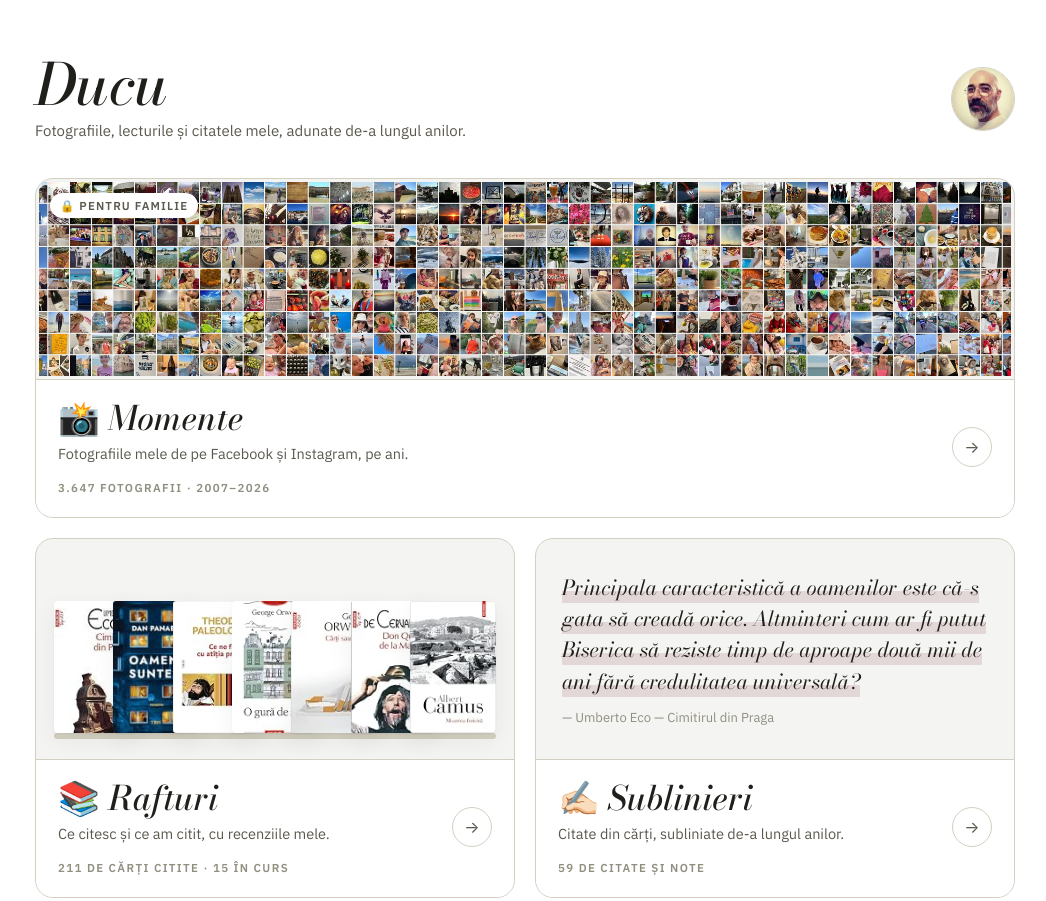
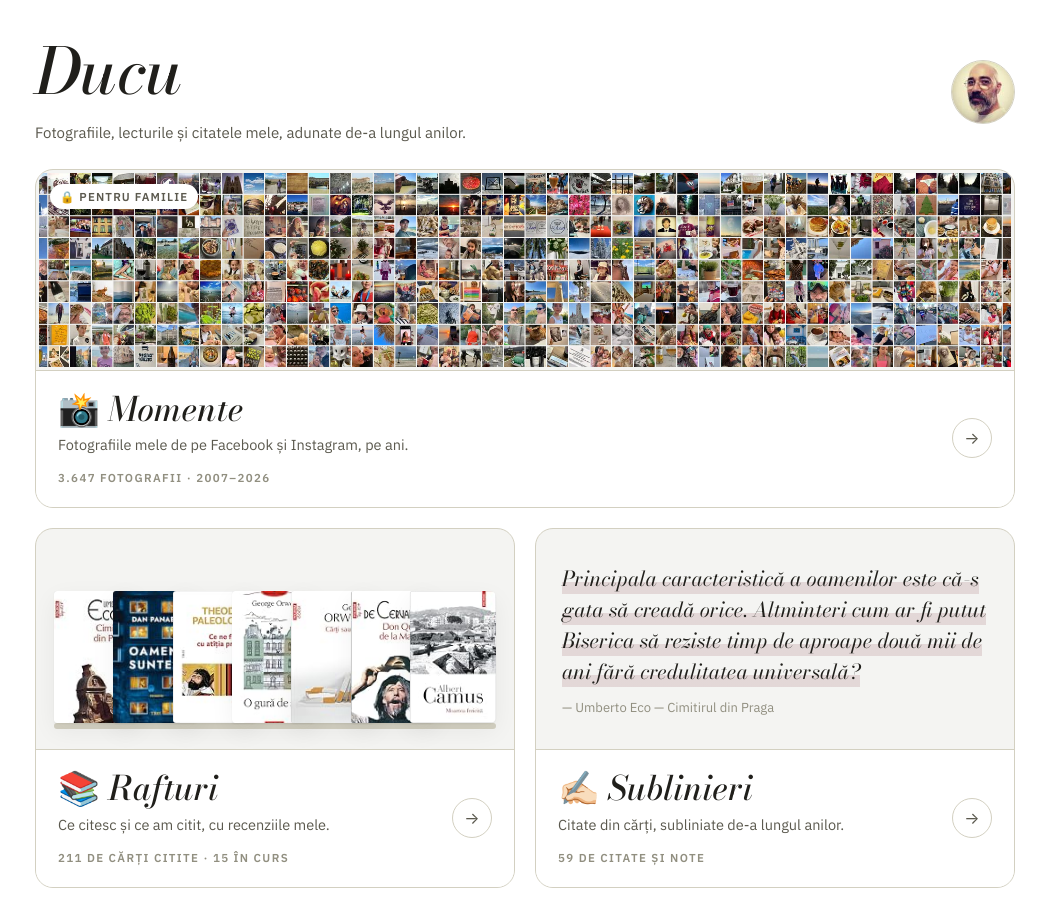
Before and after one commit to ducu/ducu.github.io, a plain HTML site: page index.html in a window 1280 px wide. Shown: the top 901 px of the page, without its empty margins (115-1161 px from the left). Drawn offline with nearby package versions, Linux system fonts and the light colour scheme.

Commit message:
Antet aliniat pe toate paginile: subtitlu pe toată lățimea, aceleași spații
Co-Authored-By: Claude Opus 5.5 <noreply@anthropic.com>

```diff
--- a/index.html
+++ b/index.html
@@ -69,7 +69,7 @@
 
   header.masthead {
     display: flex; align-items: center; justify-content: space-between; gap: 18px;
-    padding: 56px 0 36px;
+    padding: 40px 0 24px;
   }
   .avatar {
     flex: none; width: 64px; height: 64px; border-radius: 50%;
@@ -78,9 +78,9 @@
   h1 {
     font-family: var(--font-display); font-variation-settings: 'opsz' 18;
     font-weight: 500; font-style: italic;
-    font-size: clamp(2.6rem, 8vw, 3.6rem); line-height: 1; margin: 0 0 6px;
+    font-size: clamp(2.6rem, 9vw, 4rem); line-height: 0.98; margin: 0 0 18px;
   }
-  .dek { font-size: 15px; line-height: 1.5; color: var(--ink-soft); margin: 0; }
+  .dek { font-size: 15px; line-height: 1.6; color: var(--ink-soft); margin: 0; }
 
   .grid {
     display: grid;
@@ -192,7 +192,6 @@
 
   @media (max-width: 700px) {
     .grid { grid-template-columns: 1fr; gap: 16px; }
-    header.masthead { padding-top: 40px; }
     .preview, .card.wide .preview { height: 180px; }
     .shelf img { width: 72px; height: 110px; margin-left: -22px; }
     .shelf img:nth-child(n+6) { display: none; }
```
Also changed, not shown: template.html (+3 -4 lines).
